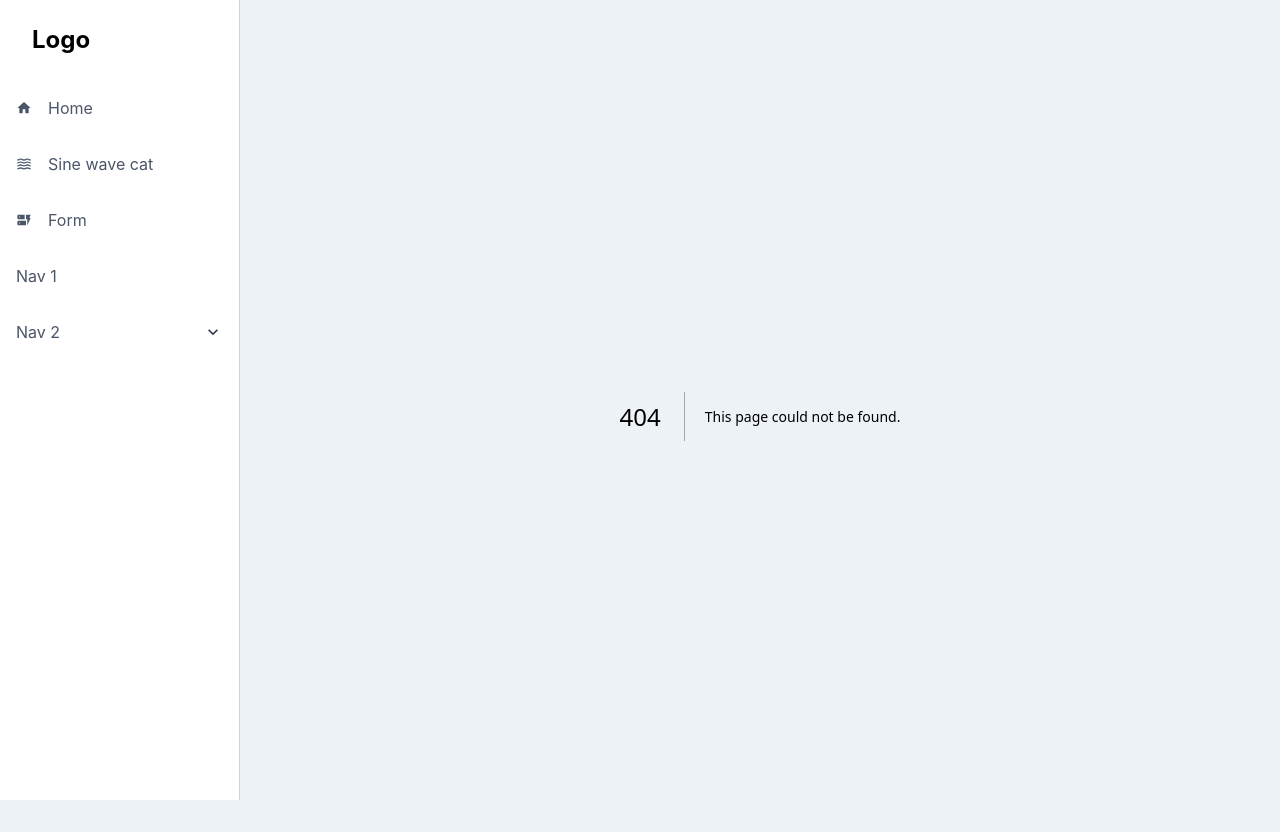
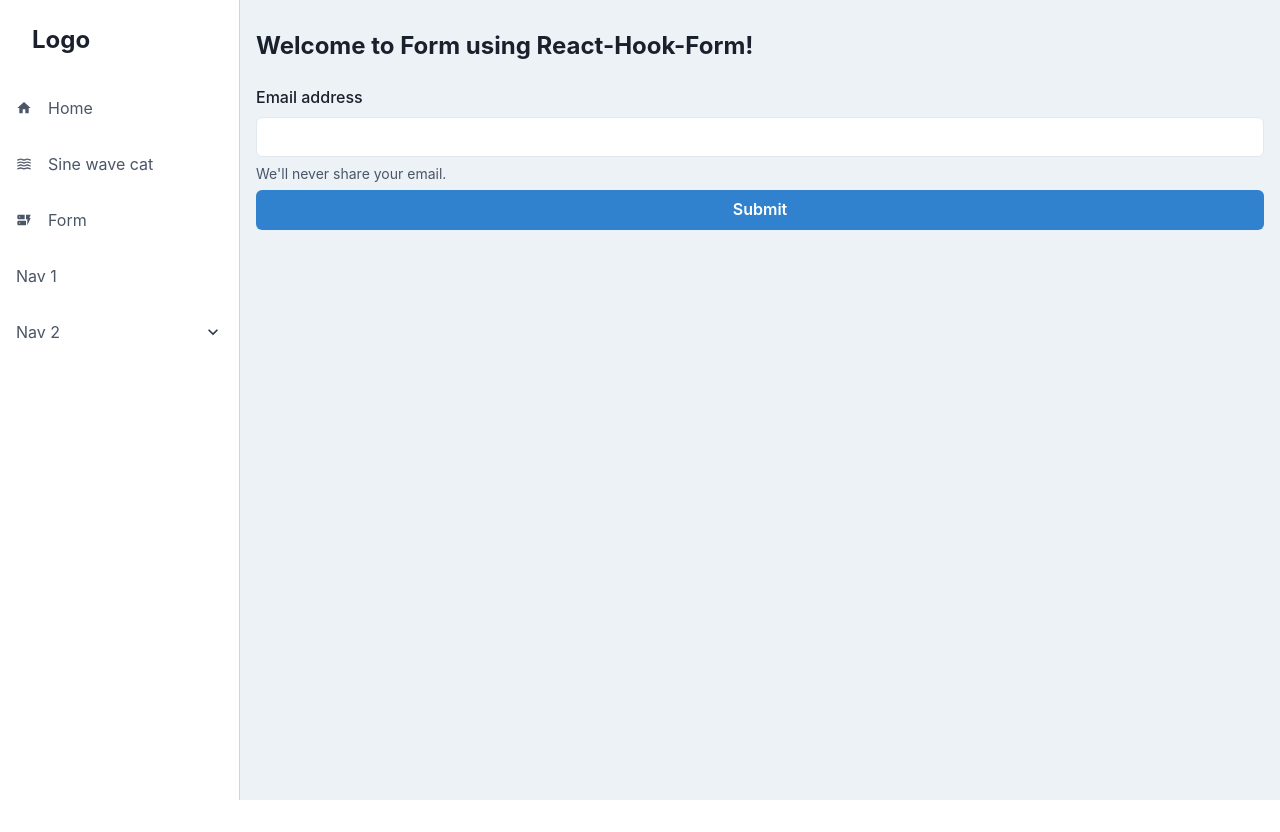
Before and after one commit to HitsujiRere/nextjs-scaffold, a Next.js app: page /nextjs/form in a window 1280 px wide. Before the commit this address had no page. After the commit the page ends 800 px from the top, so only its background shows below. Built offline with nearby package versions, Linux system fonts and the light colour scheme.

Commit message:
/appを/nextjsに変更

```diff
--- a/src/components/components/layout/AppLayout/components/Sidebar/assets/MenuItems.tsx
+++ b/src/components/components/layout/AppLayout/components/Sidebar/assets/MenuItems.tsx
@@ -11,9 +11,9 @@ export interface MenuItemProps extends Omit<FlexProps, 'children'> {
 }
 
 export const MenuItems: MenuItemProps[] = [
-  { href: '/app', icon: MdHome, key: 'home', label: 'Home' },
-  { href: '/app/sine-cat', icon: MdWaves, key: 'sine-cat', label: 'Sine wave cat' },
-  { href: '/app/form', icon: MdDynamicForm, key: 'form', label: 'Form' },
+  { href: '/nextjs', icon: MdHome, key: 'home', label: 'Home' },
+  { href: '/nextjs/sine-cat', icon: MdWaves, key: 'sine-cat', label: 'Sine wave cat' },
+  { href: '/nextjs/form', icon: MdDynamicForm, key: 'form', label: 'Form' },
   { key: 'nav1', label: 'Nav 1' },
   {
     children: [
--- a/src/components/components/layout/AppLayout/components/Sidebar/components/NavList.tsx
+++ b/src/components/components/layout/AppLayout/components/Sidebar/components/NavList.tsx
@@ -37,7 +37,6 @@ export const NavList = ({ items }: NavListProps) => {
 
             {children.map((menuItem) => {
               const { children, key, ...item } = menuItem;
-              console.log(children);
               return (
                 <AccordionPanel key={key} p="0" pl={6} background="gray.50">
                   <NavItem {...item} />
--- a/src/components/components/layout/AppLayout/components/Sidebar/components/SidebarContent.tsx
+++ b/src/components/components/layout/AppLayout/components/Sidebar/components/SidebarContent.tsx
@@ -20,7 +20,7 @@ export const SidebarContent = ({ onClose, ...rest }: SidebarProps) => {
       {...rest}
     >
       <Flex h="20" alignItems="center" mx="8" justifyContent="space-between">
-        <Link href="/app" _focus={{ boxShadow: 'none' }}>
+        <Link href="/nextjs" _focus={{ boxShadow: 'none' }}>
           <Text fontSize="2xl" fontWeight="bold">
             Logo
           </Text>
--- a/src/components/components/layout/TopLayout/components/Header/index.tsx
+++ b/src/components/components/layout/TopLayout/components/Header/index.tsx
@@ -25,7 +25,7 @@ export const Header = () => {
             <Popover trigger="hover" placement="bottom-start">
               <PopoverTrigger>
                 <Box>
-                  <Link href="/app" fontWeight="medium" textColor="gray.600">
+                  <Link href="/nextjs" fontWeight="medium" textColor="gray.600">
                     Application
                   </Link>
                 </Box>
@@ -33,7 +33,7 @@ export const Header = () => {
               <PopoverContent>
                 <PopoverBody>
                   <VStack align="stretch">
-                    <Link href="/app/form">
+                    <Link href="/nextjs/form">
                       <Box
                         p="4"
                         borderRadius="lg"
@@ -45,7 +45,7 @@ export const Header = () => {
                         Form
                       </Box>
                     </Link>
-                    <Link href="/app/sine-cat">
+                    <Link href="/nextjs/sine-cat">
                       <Box
                         p="4"
                         borderRadius="lg"
@@ -61,19 +61,19 @@ export const Header = () => {
                 </PopoverBody>
               </PopoverContent>
             </Popover>
-            <Link href="/app/form" fontWeight="medium" textColor="gray.600">
+            <Link href="/nextjs/form" fontWeight="medium" textColor="gray.600">
               Form
             </Link>
-            <Link href="/app/sine-cat" fontWeight="medium" textColor="gray.600">
+            <Link href="/nextjs/sine-cat" fontWeight="medium" textColor="gray.600">
               Sine cat wave
             </Link>
           </Flex>
           <Flex columnGap="10" alignItems="center">
-            <Link href="/app" fontWeight="medium" textColor="gray.600">
+            <Link href="/nextjs" fontWeight="medium" textColor="gray.600">
               Sign in
             </Link>
             <Link
-              href="/app"
+              href="/nextjs"
               rounded="md"
               bg="blue.600"
               px="4"
--- a/src/pages/index.tsx
+++ b/src/pages/index.tsx
@@ -1,7 +1,4 @@
-import {
-  Container,
-  Heading,
-} from '@chakra-ui/react';
+import { Container, Heading } from '@chakra-ui/react';
 import type { NextPageWithLayout } from 'next';
 import { useRouter } from 'next/router';
 
```
Also changed, not shown: src/pages/nextjs/form.tsx (renamed from src/pages/app/form.tsx), src/pages/nextjs/index.tsx (renamed from src/pages/app/index.tsx), src/pages/nextjs/sine-cat.tsx (renamed from src/pages/app/sine-cat.tsx), 1 other file (tests, documents, lock files or other folders).
